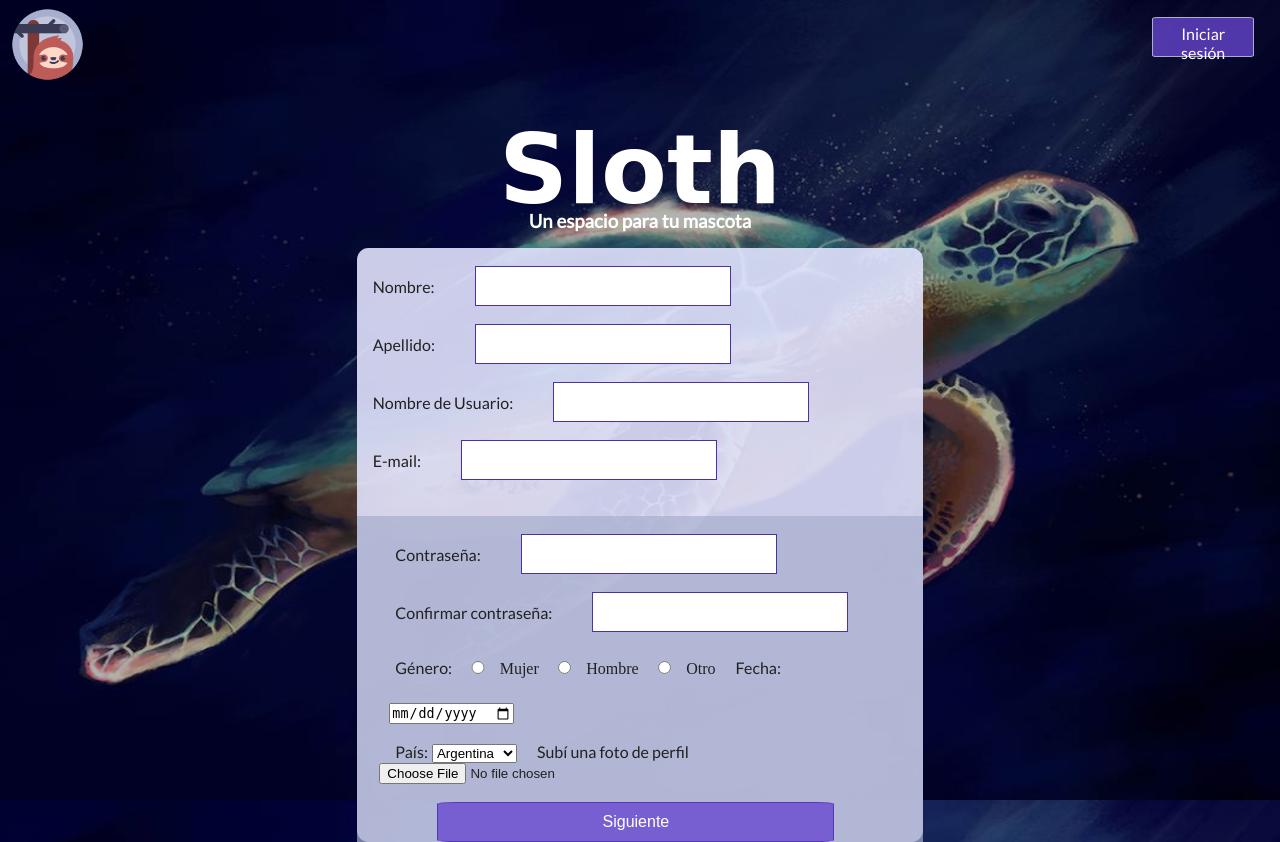
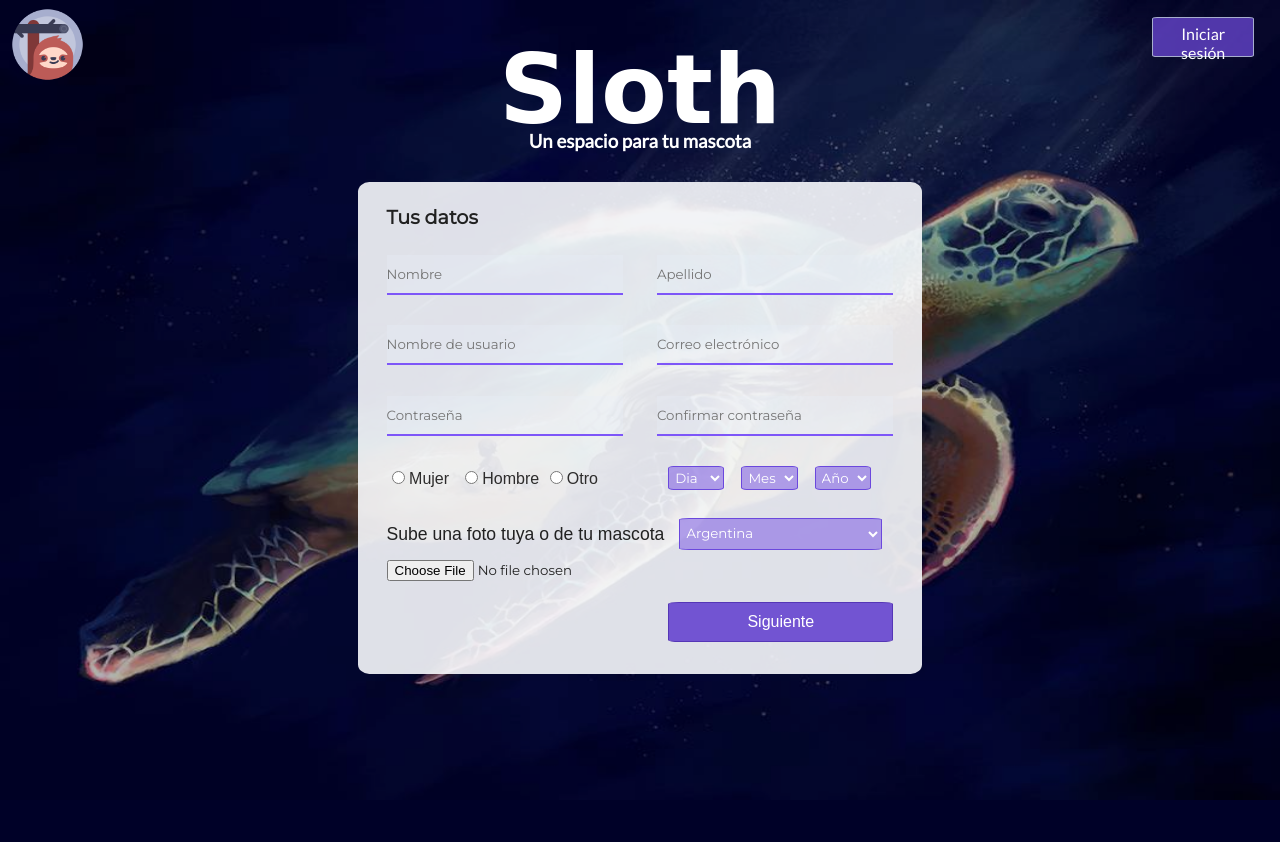
Before and after one commit to lucasan746/Proyecto, a PHP site: page /registro.php in a window 1280 px wide. After the commit the page ends 800 px from the top, so only its background shows below. Run offline with PHP 8.4, Linux system fonts and the light colour scheme; data that the repository does not hold is empty; some web fonts are replaced.

Commit message:
estilo registro

```diff
--- a/css/style.css
+++ b/css/style.css
@@ -547,26 +547,6 @@ font-size: 1.3rem;
 /* fin */
 
 /* Formularios de registros  */
-.cajareg{
-  position: relative;
-  top: 12vh;
-  width: 45%;
-  height: 48vh;
-  display: flex;
-  flex-direction: column;
-
-}
-
-.cajatitulo{
-  text-align: center;
-  color: white;
-
-}
-.cajatitulo h3{
-  position: relative;
-  bottom: 2vh;
-  font-family: 'Lato', sans-serif;
-}
 .botoninic{
   text-align: center;
   width: 8%;
@@ -583,61 +563,274 @@ font-size: 1.3rem;
   font-size: 1rem;
   border-radius: 5%;
 }
-.formulario{
+.registro-persona{
+  position: relative;
+  top: 2vh;
+  width: 55%;
+  height: 80vh;
   display: flex;
-  border-radius: 2%;
+  flex-direction: column;
 
 }
-.reg1{
-width: 20vw;
-height: 5vh;
-margin-left: 36px;
-border: solid 1px #4c31a0;
-background-color: white;
-font-family: 'Montserrat', sans-serif;
-font-size: 1.1rem;
+
+.cajatitulo{
+  text-align: center;
+  color: white;
 
 }
-.reg1:focus{
-  background-color: #c1c6dc;
+.cajatitulo h3{
+  position: relative;
+  bottom: 2vh;
+  font-family: 'Lato', sans-serif;
 }
-.regh3{
-  margin-left: 11px;
+
+.formulario{
+  width: 80%;
+  height: 100%;
+  margin-top: 2%;
+  background-color:  rgba(251, 252, 255, 0.89);
+  color: #212121;
+  border-radius: 2%;
 }
-.formulario2{
-background-color:  rgba(167, 174, 206, 0.7);
-color: #212121;
-padding-left: 4%
+.datos{
+  font-size: 1.2rem;
+  margin-top: 4%;
+  font-family: 'Montserrat', sans-serif;
+  margin-left: 5%
 }
-.f2{
-  margin-left: 17px
+.registro{
+position: relative;
+height: 55vh;
+}
+.registro input:focus{
+  background-color: #d0d5eb;
+  border-bottom: solid 2px #5a11dd;
+  border-top: none;
+}
+.reg1{
+width: 42%;
+height: 5vh;
+border-bottom: solid 2px #7d56f8;
+background-color: rgba(232, 236, 248, 0.29);
+font-family: 'Montserrat', sans-serif;
+position: absolute;
+left: 5%;
+top:6%;
+border-top: none;
+border-left: none;
+border-right: none;
+
+}
+.reg2{
+  width: 42%;
+  height: 5vh;
+  border-bottom: solid 2px #7d56f8;
+  background-color: rgba(232, 236, 248, 0.29);
+  font-family: 'Montserrat', sans-serif;
+  position: absolute;
+  right: 5%;
+  top:6%;
+  border-top: none;
+  border-left: none;
+  border-right: none;
+
+}
+.reg3{
+  width: 42%;
+  height: 5vh;
+  border-bottom: solid 2px #7d56f8;
+  background-color: rgba(232, 236, 248, 0.29);
+  font-family: 'Montserrat', sans-serif;
+  position: absolute;
+  left: 5%;
+  top:22%;
+  border-top: none;
+  border-left: none;
+  border-right: none;
+
+}
+.reg4{
+  width: 42%;
+  height: 5vh;
+  border-bottom: solid 2px #7d56f8;
+  background-color:rgba(232, 236, 248, 0.29);
+  font-family: 'Montserrat', sans-serif;
+  position: absolute;
+  right: 5%;
+  top:22%;
+  border-top: none;
+  border-left: none;
+  border-right: none;
+
+}
+.reg5{
+  width: 42%;
+  height: 5vh;
+  border-bottom: solid 2px #7d56f8;
+  background-color:rgba(232, 236, 248, 0.29);
+  font-family: 'Montserrat', sans-serif;
+  position: absolute;
+  left: 5%;
+  top:38%;
+  border-top: none;
+  border-left: none;
+  border-right: none;
+
+
+}
+.reg6{
+  width: 42%;
+  height: 5vh;
+  border-bottom: solid 2px #7d56f8;
+  background-color:rgba(232, 236, 248, 0.29);
+  font-family: 'Montserrat', sans-serif;
+  position: absolute;
+  right: 5%;
+  top:38%;
+  border-top: none;
+  border-left: none;
+  border-right: none;
+
+
+}
+.gen1{
+  position: absolute;
+  top:55%;
+  left: 6%;
+}
+.muj{
+position: absolute;
+top: 54.8%;
+left: 7%;
+margin-left: 2%;
+font-family: 'Alegreya Sans', sans-serif;
+color: #2d2c2c;
+}
+.gen2{
+  position: absolute;
+  top: 55%;
+  left: 19%;
+}
+.hom{
+position: absolute;
+top: 54.8%;
+left: 21%;
+margin-left: 1%;
+font-family: 'Alegreya Sans', sans-serif;
+color: #2d2c2c;
+}
+.gen3{
+  position: absolute;
+  top: 55%;
+  left: 34%;
+}
+.otr{
+  position: absolute;
+  top:54.8%;
+  left: 36%;
+  margin-left: 1%;
+  font-family: 'Alegreya Sans', sans-serif;
+  color: #2d2c2c;
+
+}
+
+.regday{
+  position: absolute;
+  top: 54%;
+  right: 35%;
+  background-color: #9379e5b0;
+  width: 10%;
+  border-radius: 10%;
+  font-family: 'Montserrat', sans-serif;
+  padding: 2px;
+  color:white;
+  border: solid 1px #6b48dd;
+}
+.regday:focus{
+  background-color: white;
+  color:black;
+}
+.regmonth{
+  position: absolute;
+  top: 54%;
+  right: 22%;
+  background-color: #9379e5b0;
+  width: 10%;
+  border-radius: 10%;
+  font-family: 'Montserrat', sans-serif;
+  padding: 2px;
+  color:white;
+  border: solid 1px #6b48dd;
+}
+.regmonth:focus{
+  background-color: white;
+  color:black;
+}
+.regyear{
+  position: absolute;
+  top: 54%;
+  right: 9%;
+  background-color: #9379e5b0;
+  width: 10%;
+  border-radius: 10%;
+  font-family: 'Montserrat', sans-serif;
+  padding: 2px;
+  color:white;
+  border: solid 1px #6b48dd;
+}
+.regyear:focus{
+  background-color: white;
+  color:black;
+}
+.regpais{
+  position: absolute;
+  bottom: 27%;
+  right: 7%;
+  width: 36%;
+  height: 4vh;
+  background-color: #9379e5b0;
+  border-radius: 5%;
+  font-family: 'Montserrat', sans-serif;
+  padding: 2px;
+  color:white;
+  border: solid 1px #6b48dd;
+}
+.regpais:focus{
+  background-color: white;
+  color:black;
+}
+.sube{
+  position: absolute;
+  bottom: 28%;
+  left: 5%;
+  font-family: 'Alegreya Sans', sans-serif;
+  font-size: 1.1rem;
+}
+.subeimg{
+  position: absolute;
+    bottom: 20%;
+    left: 5%;
+    font-family: 'Montserrat', sans-serif;
 }
 .botonreg{
-  width: 73%;
+  width: 40%;
   height: 5vh;
   margin-left: 58px;
   text-decoration: none;
-  background-color: #6745d0c4;
+  background-color: #6745d0e6;
   color: white;
   border: solid 1px #5536b6;
   font-size: 1.0rem;
   border-radius: 5%;
+  position: absolute;
+  bottom: 6%;
+  right: 5%;
 }
 
-.registro{
-background-color:  rgba(227, 228, 255, 0.89);
-color: #212121;
-border-radius: 2%;
-}
-.formulario label{
-  font-family: 'Lato', sans-serif;
-  margin-left: 16px;
-  margin-top: 10px;
-}
-.registro h4{
-  text-align: center;
-  font-size: 1.1rem;
-}
+
+
+
+
 
 .date{
   margin-right: 48px;
--- a/registro.php
+++ b/registro.php
@@ -22,9 +22,9 @@ if ($_POST) {
     guardarUsuario($usuario);
   }
 }}
-if ($user==true) {
-  echo "el email esta registrado";
-}
+// if ($user==true) {
+//   echo "el email esta registrado";
+// }
 ?>
 
 <?php include 'images.php'; ?>
@@ -44,54 +44,70 @@ if ($user==true) {
       <a href="index.php"><img src="images/icon-lazy.png" alt="icono"  class="iconoprin"></a>
         <a class="botoninic" href="login.php">Iniciar sesión</a>
       <br>
-    <article class="cajareg">
+    <article class="registro-persona">
       <div class="cajatitulo">
         <h1 class="titulog">Sloth</h1>
         <h3>Un espacio para tu mascota</h3>
       </div>
       <div class="formulario">
+        <h4 class="datos">Tus datos</h4>
+
         <form class="registro" action="registro.php" method="post" enctype="multipart/form-data">
-        <div class="formulario1">
+
+          <input class="reg1" type="text" placeholder="Nombre" name="nombre">
           <br>
-          <label for="nombre">Nombre:</label>
-          <input class="reg1" type="text" name="nombre">
-          <br><br>
-          <label for="apellido">Apellido:</label>
-          <input class="reg1" type="text" name="apellido">
-          <br><br>
-          <label for="confcontra">Nombre de Usuario:</label>
-          <input class="reg1" type="text" name="usuario">
-          <br><br>
-          <label for="email">E-mail:</label>
-          <input class="reg1" type="text" name="email">
-          <br><br><br>
-        </div>
-        <div class="formulario2">
+
+          <input class="reg2" type="text" placeholder="Apellido" name="apellido">
           <br>
-          <label class="f2" for="contraseña">Contraseña:</label>
-          <input class="reg1" type="password" name="contraseña">
-          <br><br>
-          <label class="f2"for="confcontra">Confirmar contraseña:</label>
-          <input class="reg1" type="password" name="confcontra">
-          <br><br>
-          <label class="f2" for="sexo">Género:</label>
-          <input class="genero" type="radio" name="sexo" value="M">Mujer
-          <input class="genero" type="radio" name="sexo" value="H">Hombre
-          <input class="genero" type="radio" name="sexo" value="O">Otro
-          <label class="f2" for="date">Fecha:</label>
-          <input class="date" type="date" name="fecha">
-          <br><br>
-          <label class="f2" for="pais">País:</label>
-          <select class="" name="pais">
+
+          <input class="reg3" type="text" placeholder="Nombre de usuario" name="usuario">
+          <br>
+
+          <input class="reg4" type="text"placeholder="Correo electrónico" name="email">
+          <br>
+
+          <input class="reg5" type="password" placeholder="Contraseña" name="contraseña">
+          <br>
+
+          <input class="reg6" type="password" placeholder="Confirmar contraseña"name="confcontra">
+          <br>
+
+          <input class="gen1" type="radio" name="sexo" value="M">
+           <span class="muj">Mujer</span>
+          <input class="gen2" type="radio" name="sexo"  value="H">
+          <span class="hom">Hombre</span>
+          <input class="gen3" type="radio" name="sexo" value="O">
+          <span class="otr">Otro</span>
+          <br>
+          <select class="regday" name="dia">
+            <option selected value="0">Dia</option>
+            <option value="">1</option>
+            <option value="">2</option>
+          </select>
+          <select class="regmonth" name="mes">
+            <option selected value="">Mes</option>
+            <option value="">Enero</option>
+            <option value="">Febrero</option>
+          </select>
+          <select class="regyear" name="año">
+            <option selected value="">Año</option>
+            <option value="">1950</option>
+            <option value="">2006</option>
+
+          </select>
+          <br>
+
+          <select class="regpais" name="pais">
             <?php foreach ($pais as $codigo => $pais): ?>
               <option value=<?=$codigo?>><?=$pais?></option>
             <?php endforeach; ?>
           </select>
-          <label for="fotoperfil">Subí una foto de perfil</label>
-          <input type="file" name="fotoperfil">
+          <br><br>
+          <label class="sube"for="">Sube una foto tuya o de tu mascota</label>
+          <input class="subeimg"type="file"  name="fotoperfil">
           <br><br>
           <button type="submit" name="siguiente" class="botonreg">Siguiente</button>
-        </div>
+
       </form>
       </div>
     </article>
--- a/usuarios.json
+++ b/usuarios.json
@@ -6,3 +6,6 @@
 {"nombre":"asdas","apellido":"Sanchez","email":"carivelrp9@gmail.com","contrasenia":"asdasdasd","pais":"Arg","sexo":"H","Nacimiento":"2019-09-25","FotoDePerfil":"5d855969b98a7.png"}
 {"nombre":"asdas","apellido":"Sanchez","email":"carivelrp9@gmail.com","contrasenia":"asdasdasd","pais":"Arg","sexo":"H","Nacimiento":"2019-09-25","FotoDePerfil":"5d855b45386f0.png"}
 {"nombre":"asdas","apellido":"Sanchez","email":"carivelrp9@gmail.com","contrasenia":"asdasdasd","pais":"Arg","sexo":"H","Nacimiento":"2019-09-25","FotoDePerfil":"5d855b48c9521.png"}
+{"nombre":"","apellido":"","email":"","contrasenia":"","pais":"Arg","sexo":null,"Nacimiento":"","FotoDePerfil":"5d87ed3128be6."}
+{"nombre":"","apellido":"","email":"","contrasenia":"","pais":"Arg","sexo":null,"Nacimiento":"","FotoDePerfil":"5d87f95fc9611."}
+{"nombre":"","apellido":"","email":"","contrasenia":"","pais":"Arg","sexo":null,"Nacimiento":"","FotoDePerfil":"5d87f9731460c."}
```
